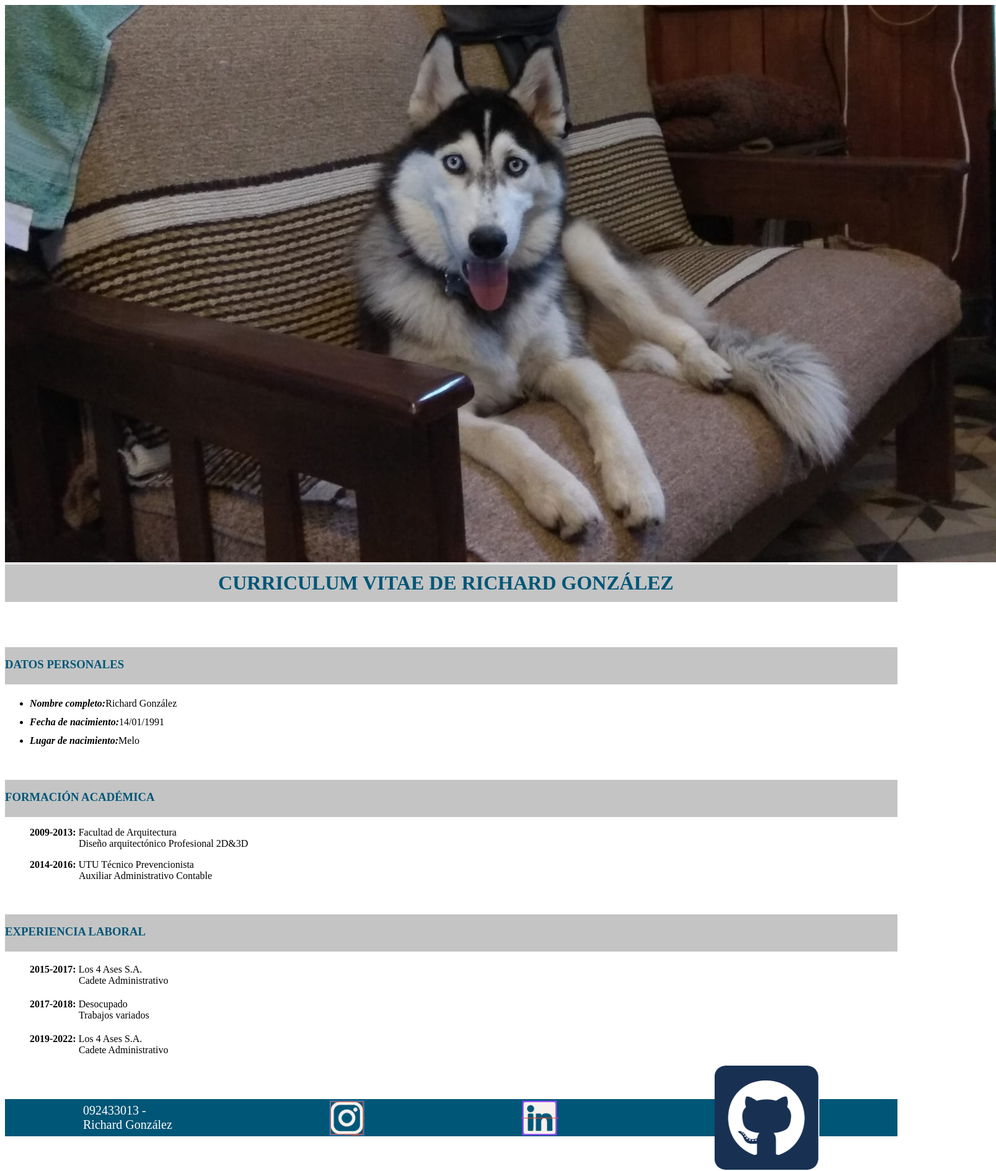
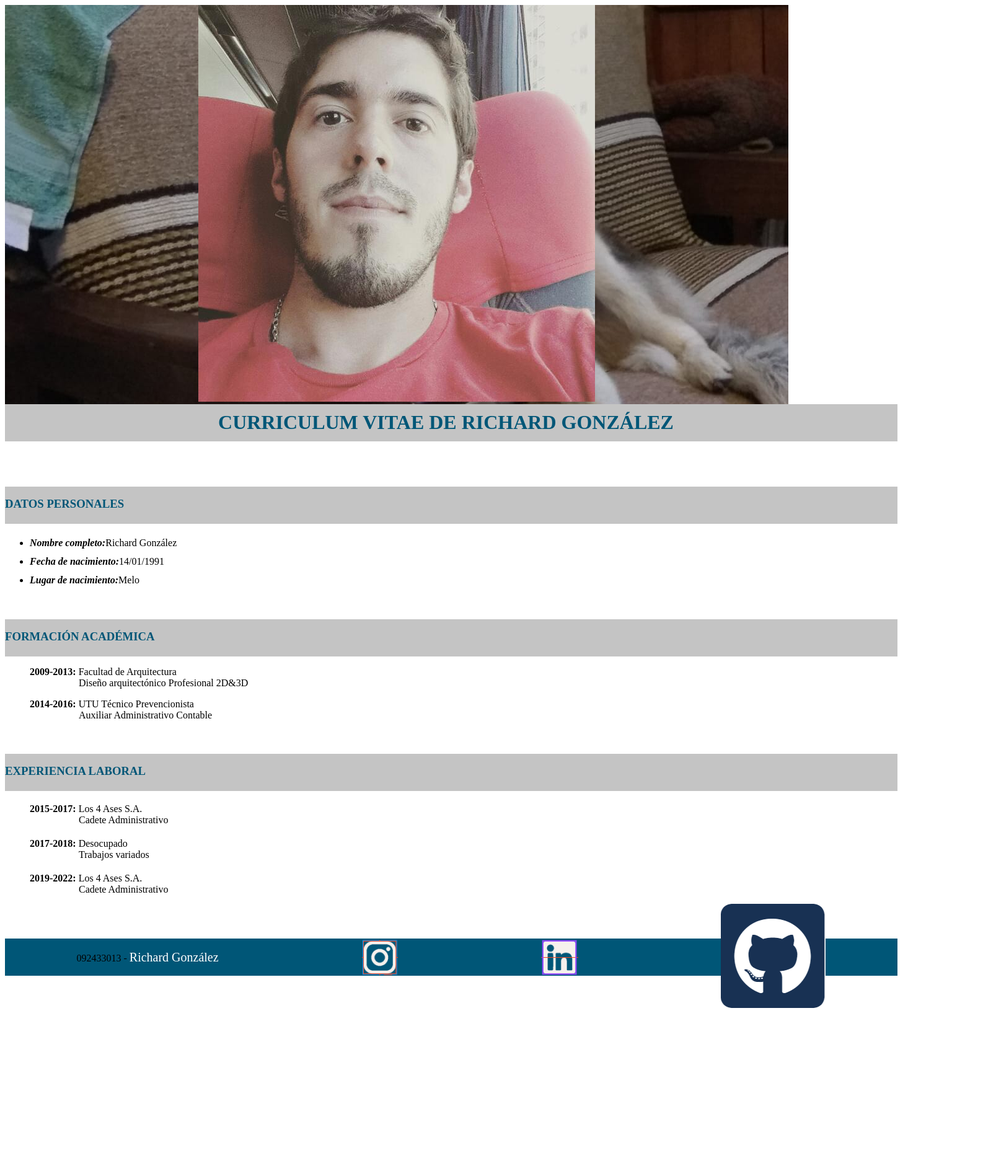
Before and after one commit to RikyPro/DH---Clase-8-Front-End-I, a plain HTML site: page index.html in a window 1280 px wide. Shown: the whole page at 62% size, 1607 px wide, since content can reach past the window. After the commit the page ends 1632 px from the top, so only its background shows below. Drawn offline with Linux system fonts and the light colour scheme.

Commit message:
Se creo sobremi.html, se enlazo htmls entre si, detalles corregidos en el css

```diff
--- a/index.html
+++ b/index.html
@@ -6,11 +6,14 @@
     <meta name="viewport" content="width=device-width, initial-scale=1.0">
     <title>CV</title>
     <link rel="stylesheet" href="./style.css">
+    <link rel="preconnect" href="https://fonts.googleapis.com">
+    <link rel="preconnect" href="https://fonts.gstatic.com" crossorigin>
+    <link href="https://fonts.googleapis.com/css2?family=Poppins:wght@200&display=swap" rel="stylesheet">
 </head>
 <body>
     <header class="background-header">
-        <div class="batman">
-            <img src="./img/husky.jpg" alt="logo Batman">
+        <div class="foto">
+            <img src="./img/Richard.jpg" alt="foto">
         </div>
     </header>
     <main>
@@ -56,10 +59,10 @@
         <br>
     </main>
     <footer class="background-footer">
-        <p class="text-footer">092433013 - Richard González</p>
+        <p class="text-footer">092433013 - <a href="./sobremi.html"> Richard González</a></p>
         <img src="./img/instagram.PNG" alt="instagram">
         <img src="./img/linkedin.PNG" alt="linkedin">
-        <img src="./img/github.PNG" alt="github">
+        <a href="https://github.com/RikyPro"><img src="./img/github.PNG" alt="github" ></a>
     </footer>
 </body>
 </html>
--- a/style.css
+++ b/style.css
@@ -1,9 +1,10 @@
 
 .background-header {
     background-color: #e6e6e6;
+    background-image: url(./img/husky.jpg);
 }
 
-.batman {
+.foto {
     text-align: center;
 }
 
@@ -65,36 +66,10 @@ span {
     justify-content: space-around;
 }
 
-.text-footer {
+.text-footer a {
     color: #FFFFFF;
     font-family: 'Times New Roman', Times, serif;
     font-size: 20px;
     width: 145px;
+    text-decoration: none;
 }
-
-
-/*
-.background-footer {
-    background-color: #005677;
-    height: 60px;
-    width: 1440px;
-    top: 188px;
-    display: flex;
-    align-items: center;
-    justify-content: space-around;
-}
-
-.text-footer {
-    color: #FFFFFF;
-    font-family: 'Times New Roman', Times, serif;
-    font-size: 20px;
-    width: 145px;
-}
-
-.img-footer {
-    display: flex;
-    align-items: center;
-    justify-content:center;
-    width: 20px;
-    height: 20px;
-}*/
```
Also changed, not shown: sobremi.html (added, +18 -0 lines), img/Richard.jpg (added).
